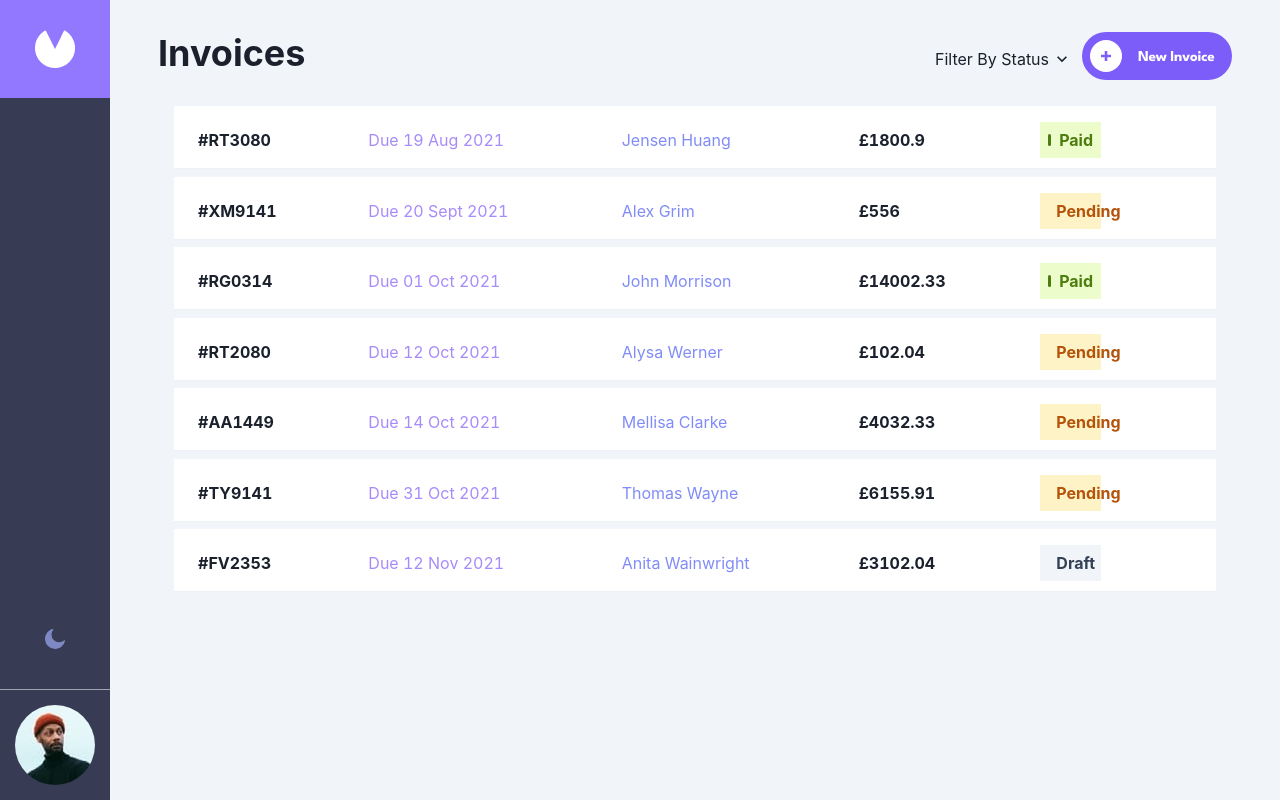
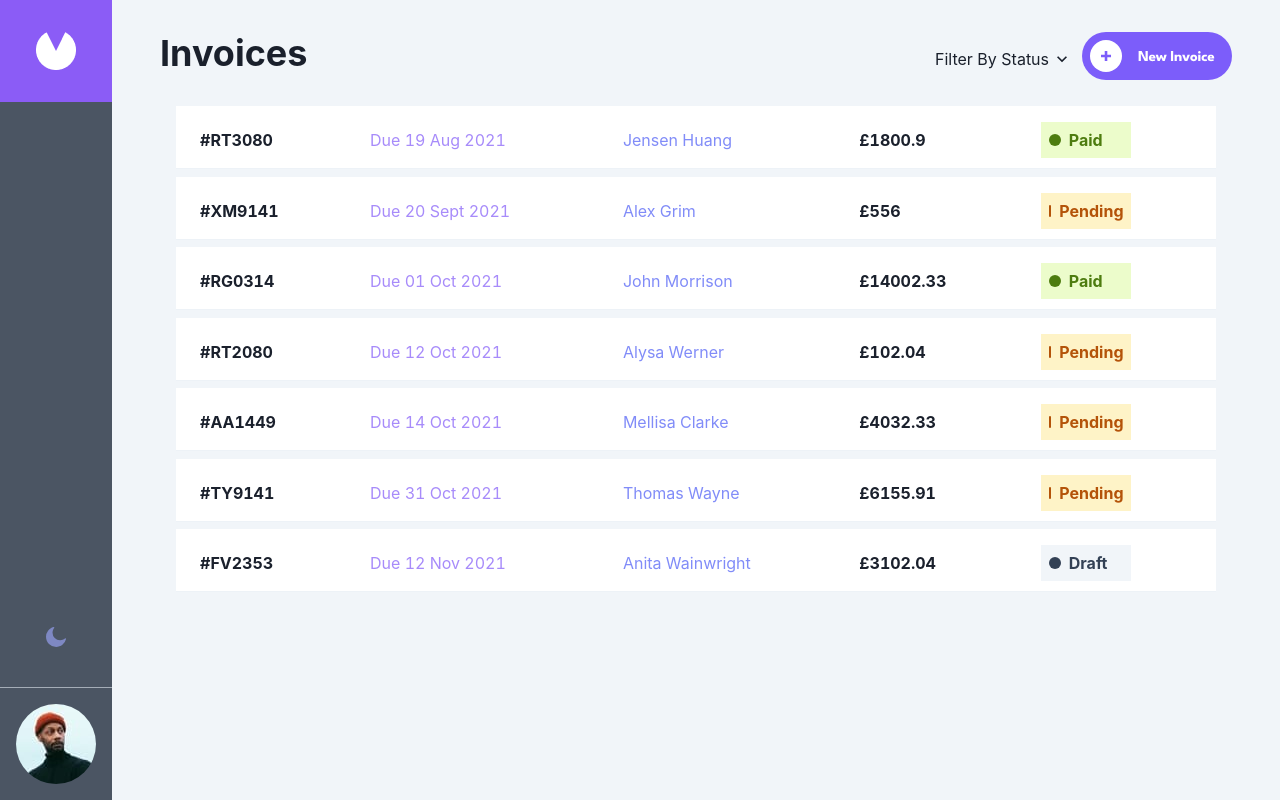
Before and after one commit to sukeshjph/InvoiceUI, a Next.js app: page /invoices in a window 1280 px wide. Built offline with nearby package versions, Linux system fonts and the light colour scheme.

Commit message:
styling moved to tailwind

```diff
--- a/src/app/invoices/columnDefintions/defs.tsx
+++ b/src/app/invoices/columnDefintions/defs.tsx
@@ -6,7 +6,7 @@ export const colDefs: Record<keyof coldefObj, (val: string) => string | JSX.Elem
   clientName: (clientName: string) => <span className='text-indigo-400'>{clientName}</span>,
   total: (total: string) => (<div className='font-bold'><span>&#163;</span>{total}</div>),
   status: (status: string) =>
-    <div className={`${getStatusBgClass(status)} w-2/5 p-2 flex items-center`}>
+    <div className={`${getStatusBgClass(status)} w-3/5 p-2 flex items-center`}>
       <span className={`${getStatusBulletClass(status)} w-3 h-3 mr-2 rounded-2xl`}></span>
       <span className={`${getStatusTextClass(status)} font-bold`}>{capitaliseFirstLetter(status)}</span>
     </div>
--- a/src/app/invoices/layout.tsx
+++ b/src/app/invoices/layout.tsx
@@ -8,26 +8,24 @@ export default function InvoicesLayout({
     children: React.ReactNode;
 }) {
     return (
-        <Flex className={styles.layoutContainer}>
-            <Flex className={styles.navContainer}>
-
-                <Box className={styles.pacmanContainer}>
+        <Flex className='w-screen h-screen flex-row'>
+            <Flex className={`flex-col h-screen justify-between w-28 bg-gray-600`}>
+                <Box className='bg-violet-500 p-8'>
                     <Center><Image src='/assets/icon-pacman.png' /></Center>
                 </Box>
-
                 <Box>
-                    <Box className={styles.iconMoonContainer}>
+                    <Box className='p-10'>
                         <Center>
                             <Image src='/assets/icon-moon.svg' />
                         </Center>
                     </Box>
                     <Divider orientation='horizontal' />
-                    <Box className={styles.navAvatar}>
-                        <Image className={styles.navAvatarImage} src='/assets/image-avatar.jpg' />
+                    <Box className='p-4'>
+                        <Image className='rounded-full' src='/assets/image-avatar.jpg' />
                     </Box>
                 </Box>
             </Flex>
-            <Box flex="1" p="8" className={styles.contentContainer}>
+            <Box flex="1" p="8" className='container'>
                 {children}
             </Box>
         </Flex>
--- a/src/app/invoices/styles.module.css
+++ /dev/null
@@ -1,34 +0,0 @@
-.layoutContainer {
-    width: 100vw;
-    height: 100vh;
-    flex-direction: row;
-}
-.navContainer {
-    flex-direction: column;
-    height:100vh;
-    width:"103px";
-    justify-content:space-between;
-    background-color: #373B53;
-}
-
-.navAvatar {
-    padding: 15px;
-}
-
-.navAvatarImage {
-    border-radius: 40px;
-}
-
-.pacmanContainer {
-    background-color: #9277FF;
-    padding: 30px;
-}
-
-.iconMoonContainer{
-    padding: 40px;
-  }
-
-.contentContainer {
-    width: 700px;
-    height: 600px;
-  }
--- a/tailwind.config.ts
+++ b/tailwind.config.ts
@@ -12,6 +12,9 @@ const config: Config = {
         background: "var(--background)",
         foreground: "var(--foreground)",
       },
+      container: {
+        center: true,
+      },
     },
   },
   plugins: [],
```
